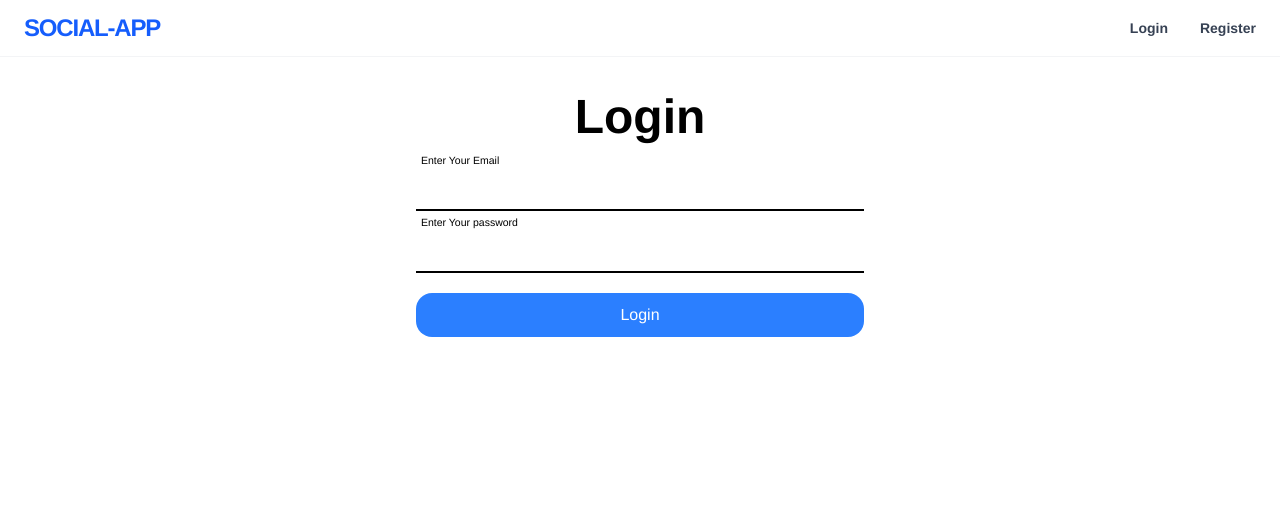
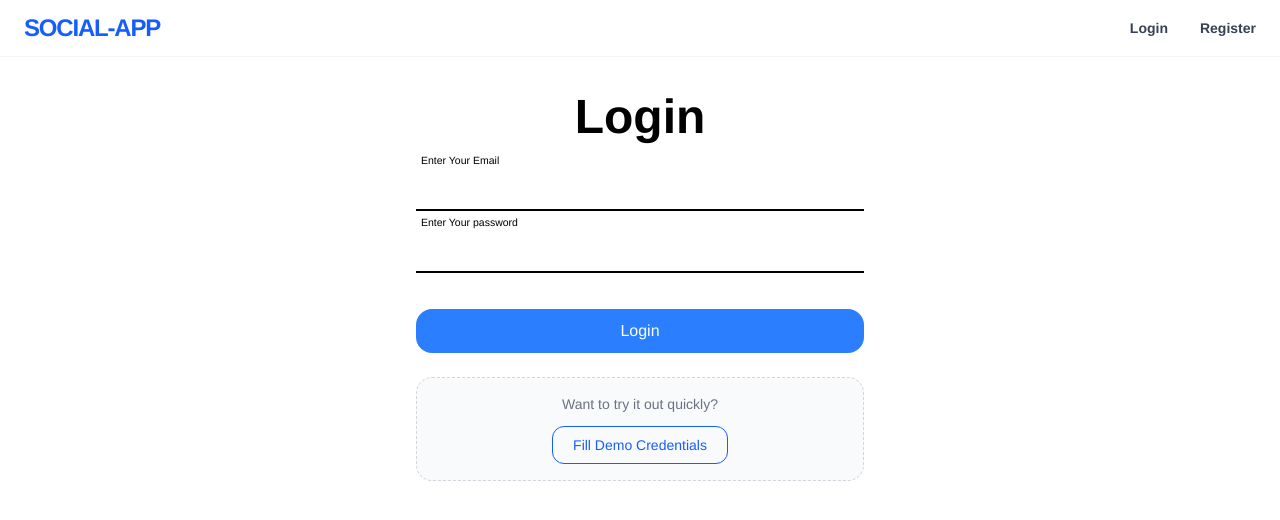
Before and after one commit to AmeraaGamal/social-app, a React (Vite) app: page /login in a window 1280 px wide. Shown: the top 520 px of the page. Built offline with nearby package versions, Linux system fonts and the light colour scheme; what @nextui-org/react would draw is missing.

Commit message:
feat: add demo credentials button for HR testing

```diff
--- a/src/components/Login/Login.jsx
+++ b/src/components/Login/Login.jsx
@@ -66,7 +66,12 @@ export default function Login() {
       });
   }
 
-  const { register, handleSubmit, formState } = form;
+  const { register, handleSubmit, formState, setValue } = form;
+
+  const fillDemoAccount = () => {
+    setValue('email', 'amira@example.com'); // حساب تجريبي مقترح
+    setValue('password', 'Amira123!');
+  };
 
   return (
     <>
@@ -126,10 +131,21 @@ export default function Login() {
           <button
             disabled={isLoading}
             type="submit"
-            className="text-white disabled:bg-slate-400 disabled:cursor-not-allowed bg-blue-500 rounded-2xl w-full hover:bg-blue-600 cursor-pointer px-4 py-2.5"
+            className="text-white disabled:bg-slate-400 disabled:cursor-not-allowed bg-blue-500 rounded-2xl w-full hover:bg-blue-600 cursor-pointer px-4 py-2.5 mt-4"
           >
             {isLoading ? 'loading...' : 'Login'}
           </button>
+
+          <div className="mt-6 p-4 bg-gray-50 border border-dashed border-gray-300 rounded-2xl">
+             <p className="text-sm text-gray-500 mb-3">Want to try it out quickly?</p>
+             <button
+               type="button"
+               onClick={fillDemoAccount}
+               className="text-blue-600 border border-blue-600 hover:bg-blue-50 font-medium rounded-xl text-sm px-5 py-2 transition-colors"
+             >
+               Fill Demo Credentials
+             </button>
+          </div>
         </form>
       </div>
     </>
```
